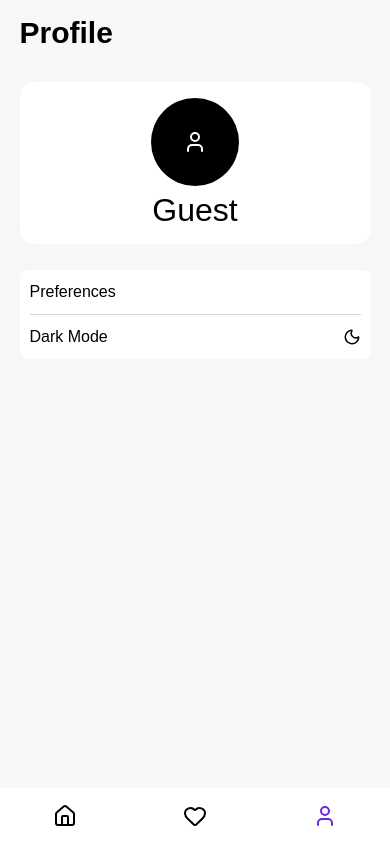
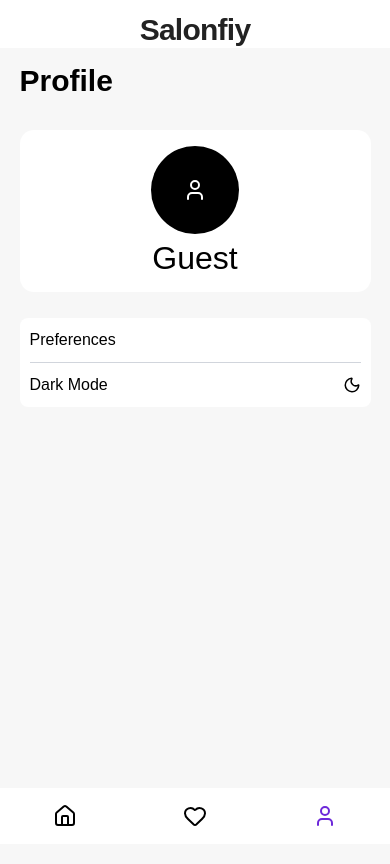
Before and after one commit to wakuma-dev/salonfiy, a React (Vite) app: page /salonfiy/profile in a window 390 px wide. Shown: the top 864 px of the page. Built offline with nearby package versions, Linux system fonts and the light colour scheme; no server answers; the database is empty; sample sign-in values are in the browser's storage.

Commit message:
feat: add mobile logo

```diff
--- a/src/layout/MainLayout.tsx
+++ b/src/layout/MainLayout.tsx
@@ -3,6 +3,7 @@ import Navbar from "./navbar/Navbar";
 import Tabbar from "./mobile/mobileTabbar/Tabbar";
 import Footer from "./footer/Footer";
 import ScrollToTop from "@/common/ScrollToTop";
+import NavbarLogo from "./mobile/mobileNavbar/NavbarLogo";
 export default function MainLayout(){
     const location = useLocation();
     const hideFooterRoute = [
@@ -20,6 +21,7 @@ export default function MainLayout(){
         <>
         <ScrollToTop />
         <Navbar hideMenuTabs={hideMenuTabs}/>
+        <NavbarLogo />
         <main className="md:pt-19">
         <Outlet />
         </main>
--- /dev/null
+++ b/src/layout/mobile/mobileNavbar/NavbarLogo.tsx
@@ -0,0 +1,15 @@
+import { NavLink } from "react-router-dom";
+import { useStore } from "@/store/Store";
+export default function NavbarLogo(){
+    const theme = useStore((state) => state.theme);
+    return(
+    <div className={`w-full md:hidden flex items-center justify-center pt-3 ${theme === "light" ?
+    "bg-[#ffffff] text-[#222222]" : "bg-[#000000] text-white"}`}>
+        <NavLink to="/"
+                className="text-[30px] leading-[36px] font-bold tracking-tight">
+         Salonfiy
+        </NavLink>
+    </div>
+
+    )
+}
--- a/src/pages/home/components/Hero.tsx
+++ b/src/pages/home/components/Hero.tsx
@@ -3,7 +3,7 @@ import { Sparkles } from "lucide-react";
 export default function Hero(){
   const theme = useStore((state) => state.theme);
   return(
-    <section className={`w-full h-auto py-4
+    <section className={`w-full h-auto py-2 md:py-4
     ${theme === "dark" ? "bg-[#111111] text-white" :
      "bg-[#ffffff] text-black" }`}>
     <div className="flex flex-col items-center justify-center text-center gap-3 p-4">
```
